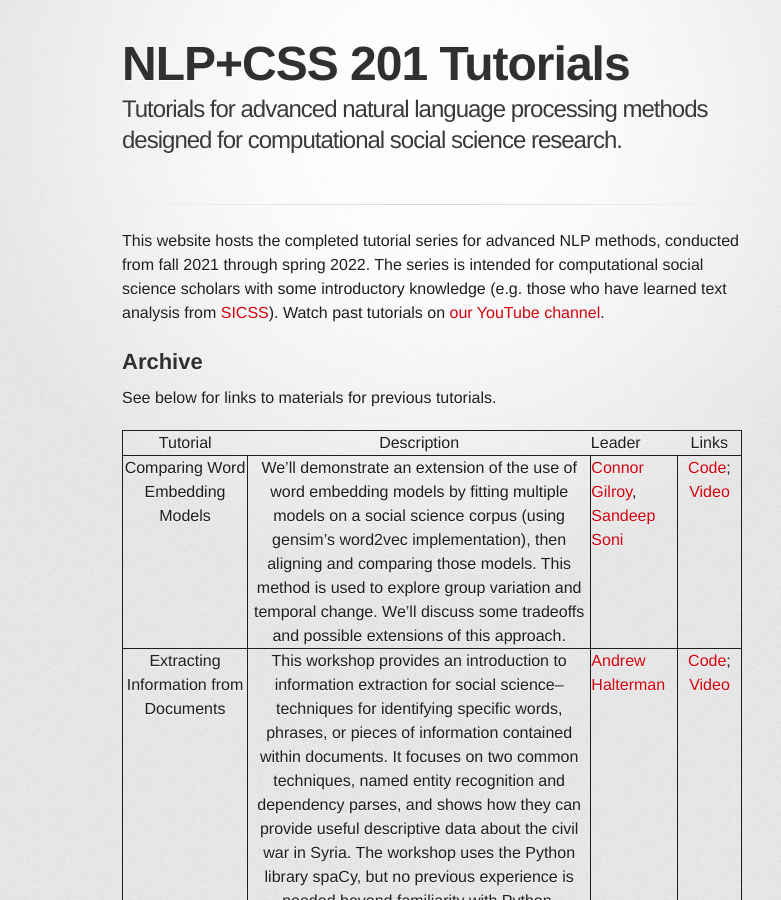
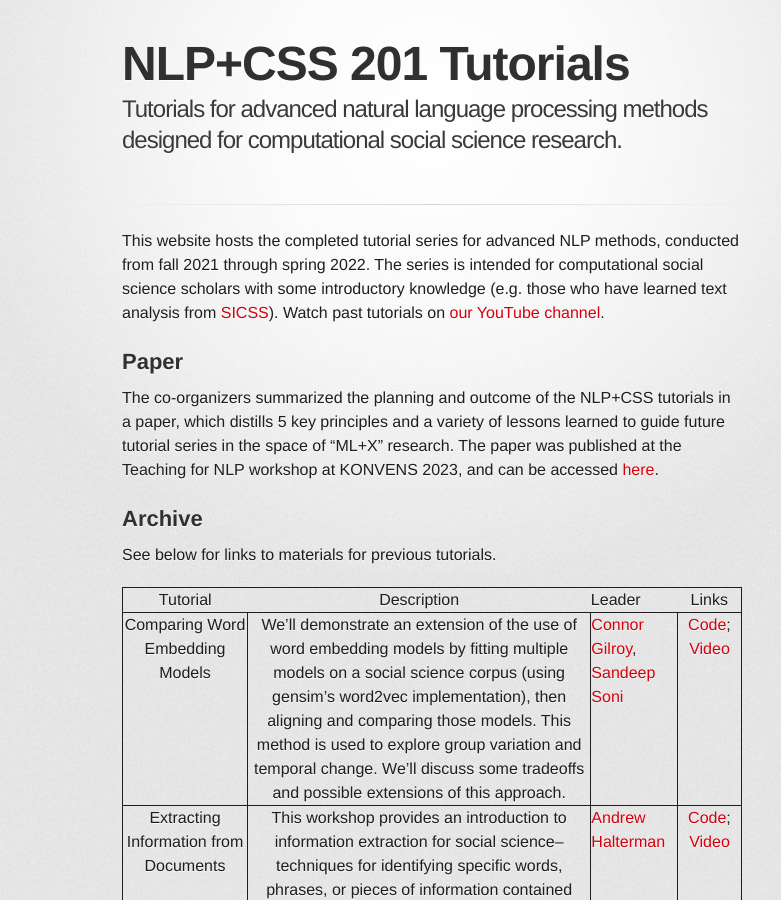
Before and after one commit to nlp-css-201-tutorials/nlp-css-201-tutorials, a Jekyll site: the page built from index.md, in a window 1280 px wide and 900 px high. Shown: the whole window, without its empty margins (208-989 px from the left). Built offline with Jekyll 4.4.1, drawn with Linux system fonts in a browser that asks for light colours; some web fonts are replaced.

Commit message:
added paper link

```diff
--- a/index.md
+++ b/index.md
@@ -5,20 +5,11 @@ This website hosts the completed tutorial series for advanced NLP methods, condu
 The series is intended for computational social science scholars with some introductory knowledge (e.g. those who have learned text analysis from [SICSS](https://sicss.io/curriculum)).
 Watch past tutorials on [our YouTube channel](https://www.youtube.com/channel/UCcFcF9DkanjaK3HEk7bsd-A).
 
-<!--## Tutorial format
->>>>>>> 1706ab1dea8f157fd4fc01e3430401a2d1e933ae
+## Paper
 
-- **Introduction**: the facilitators introduce their method and the code/data associated with the method.
-- **Interaction**: the participants break out into small groups to test out the method using the provided code. The code includes several spots for experimenting with the method, which can help the participants better understand the benefits and limitations of the method. The participants may also bring their own data for analysis if desired.
-- **Conclusion**: the facilitators bring all participants together to collect their experiences with the method and to share final thoughts on possible improvements on the method.
+The co-organizers summarized the planning and outcome of the NLP+CSS tutorials in a paper, which distills 5 key principles and a variety of lessons learned to guide future tutorial series in the space of "ML+X" research.
+The paper was published at the Teaching for NLP workshop at KONVENS 2023, and can be accessed [here](https://aclanthology.org/2023.teach4nlp-1.2.pdf).
 
-Tutorials will last one hour and we encourage participants to join live. However, we will also make the recordings and code publicly available afterwards.
--->
-
-<!--## Logistics on joining tutorials live
-
-We will send out the tutorial video link to our mailing list a few days before the tutorial starts.
-If you want to join the mailing list, subscribe [here](https://groups.google.com/g/nlp-css-tutorials). -->
 
 ## Archive
 
```
